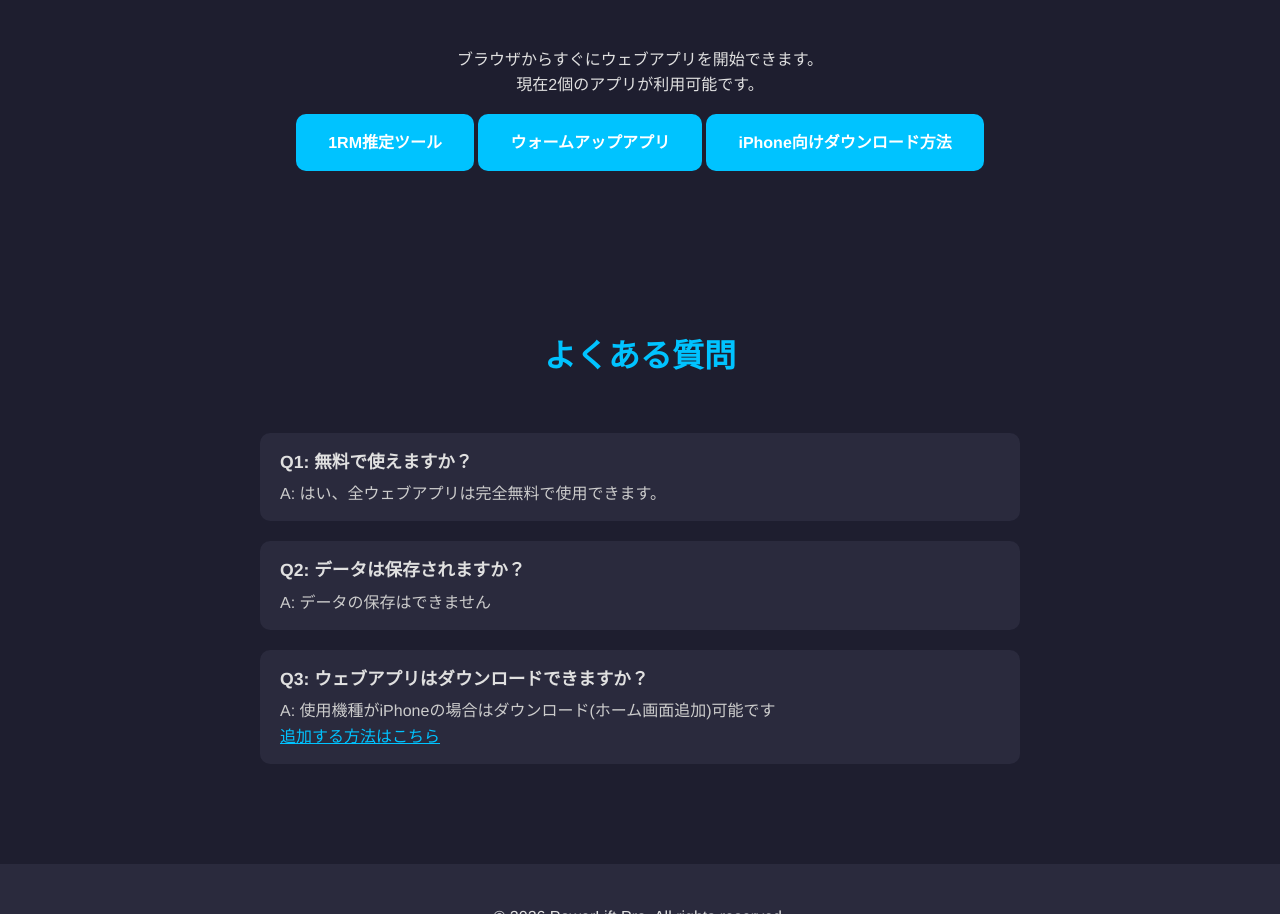
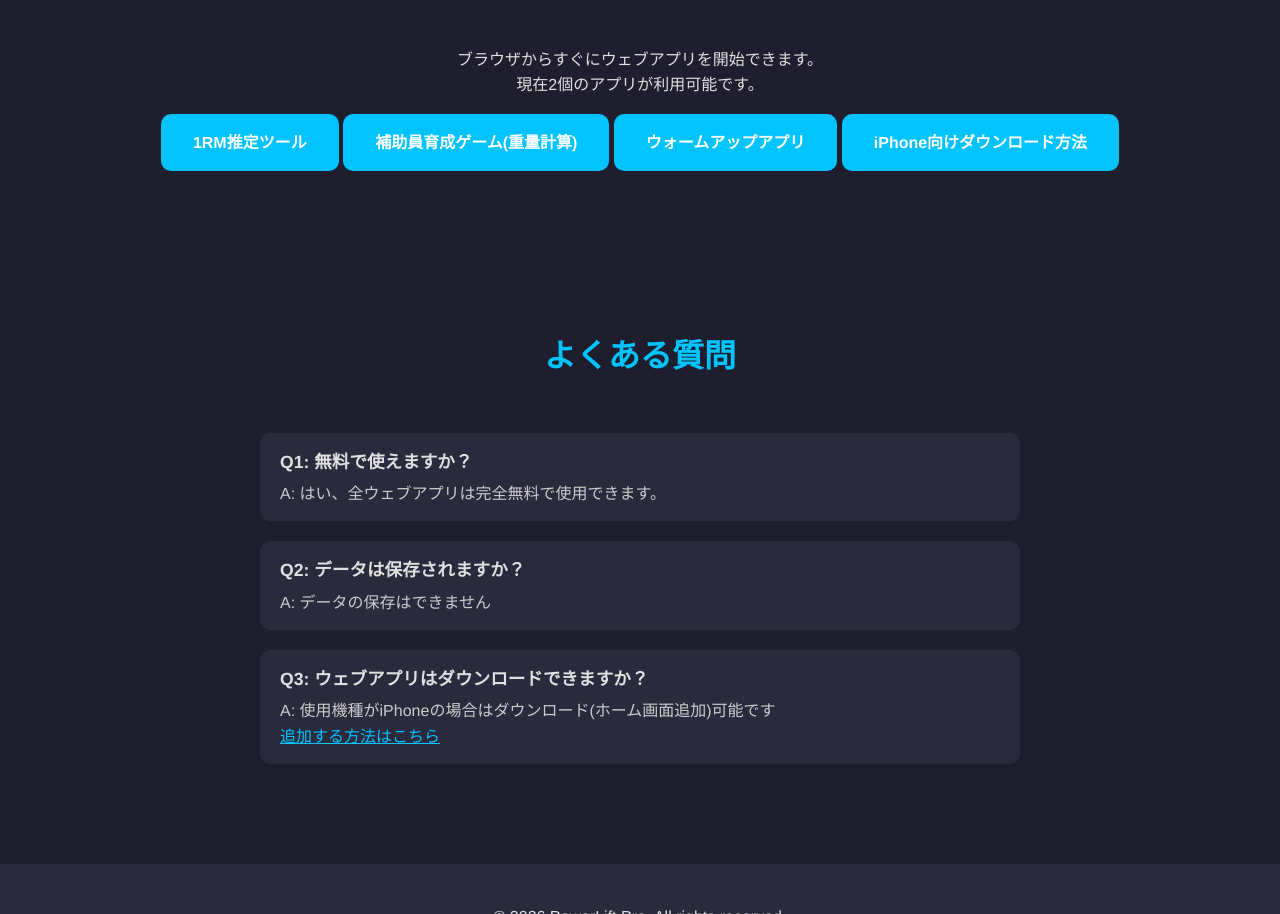
Before and after one commit to Violesse-company/PowerLift_Pro, a plain HTML site: page index.html in a window 1280 px wide. Shown: the part 1443-2357 px from the top of the page. Drawn offline with Linux system fonts and the light colour scheme.

Commit message:
Update index.html

```diff
--- a/index.html
+++ b/index.html
@@ -53,6 +53,7 @@
   <p>ブラウザからすぐにウェブアプリを開始できます。</p>
   <p>現在2個のアプリが利用可能です。</p>
   <a href="1RMtu-ru.html" target="_blank" class="btn-primary">1RM推定ツール</a>
+  <a href="https://violesse-company.github.io/Assistant/index.html" target="_blank" class="btn-primary">補助員育成ゲーム(重量計算)</a>
   <a href="https://violesse-company.github.io/Warm-up_app/" target="_blank" class="btn-primary">ウォームアップアプリ</a>
   <a href="#dounro-do" target="_blank" class="btn-primary">iPhone向けダウンロード方法</a>
 </section>
```
